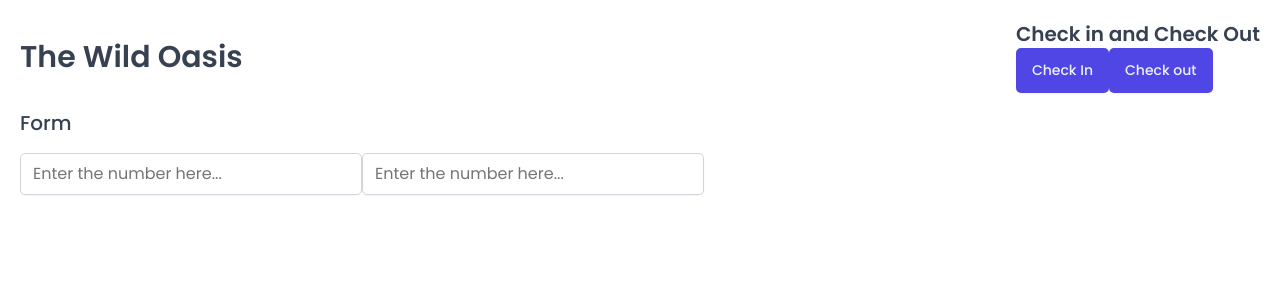
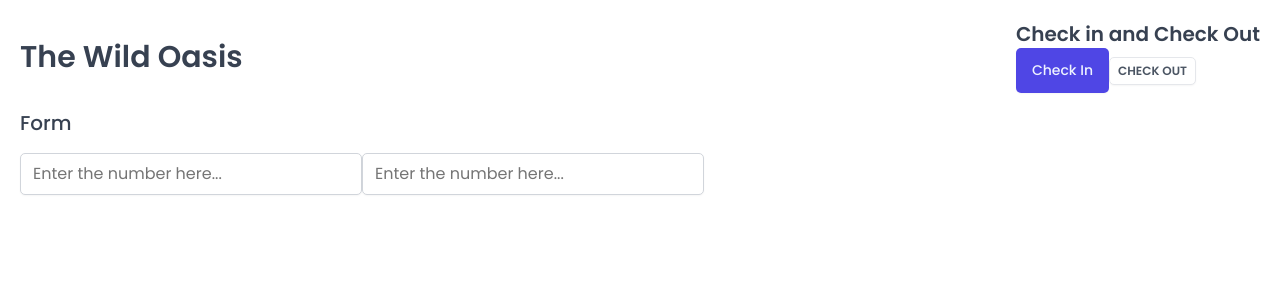
Before and after one commit to ritikkamboj/the-wild-oasis, a React (Vite) app: page / in a window 1280 px wide. Shown: the top 300 px of the page. Built offline with nearby package versions, Linux system fonts and the light colour scheme; a web font is replaced by a local one.

Commit message:
applied variations and size by props passing on buttons in our app

```diff
--- a/src/App.jsx
+++ b/src/App.jsx
@@ -20,8 +20,8 @@ function App() {
           <Heading as="h1">The Wild Oasis</Heading>
           <div>
             <Heading as="h2">Check in and Check Out</Heading>
-            <Button onClick={() => alert("checkin clicked")}>Check In </Button>
-            <Button onClick={() => alert("checkout clicked")}>Check out</Button>
+            <Button variations="primary" size="medium" onClick={() => alert("checkin clicked")}>Check In </Button>
+            <Button variations="secondary" size="small" onClick={() => alert("checkout clicked")}>Check out</Button>
           </div>
         </Row>
 
--- a/src/ui/Button.jsx
+++ b/src/ui/Button.jsx
@@ -50,15 +50,12 @@ const variations = {
 
 
 const Button = styled.button`
-  font-size: 1.4rem;
-  padding: 1.2rem 1.6rem;
-  font-weight: 500;
   border: none;
   border-radius: var(--border-radius-sm);
-  background-color: var(--color-brand-600);
-  color: var(--color-brand-50);
   box-shadow: var(--shadow-sm);
-  cursor: pointer;
+
+  ${props => sizes[props.size] }
+  ${props => variations[props.variations] }
 
 
   &:hover {
@@ -66,4 +63,9 @@ const Button = styled.button`
   }
 `;
 
+Button.defaultProps ={
+  variations : "primary",
+  size : "medium"
+}
+
 export default Button;
```
